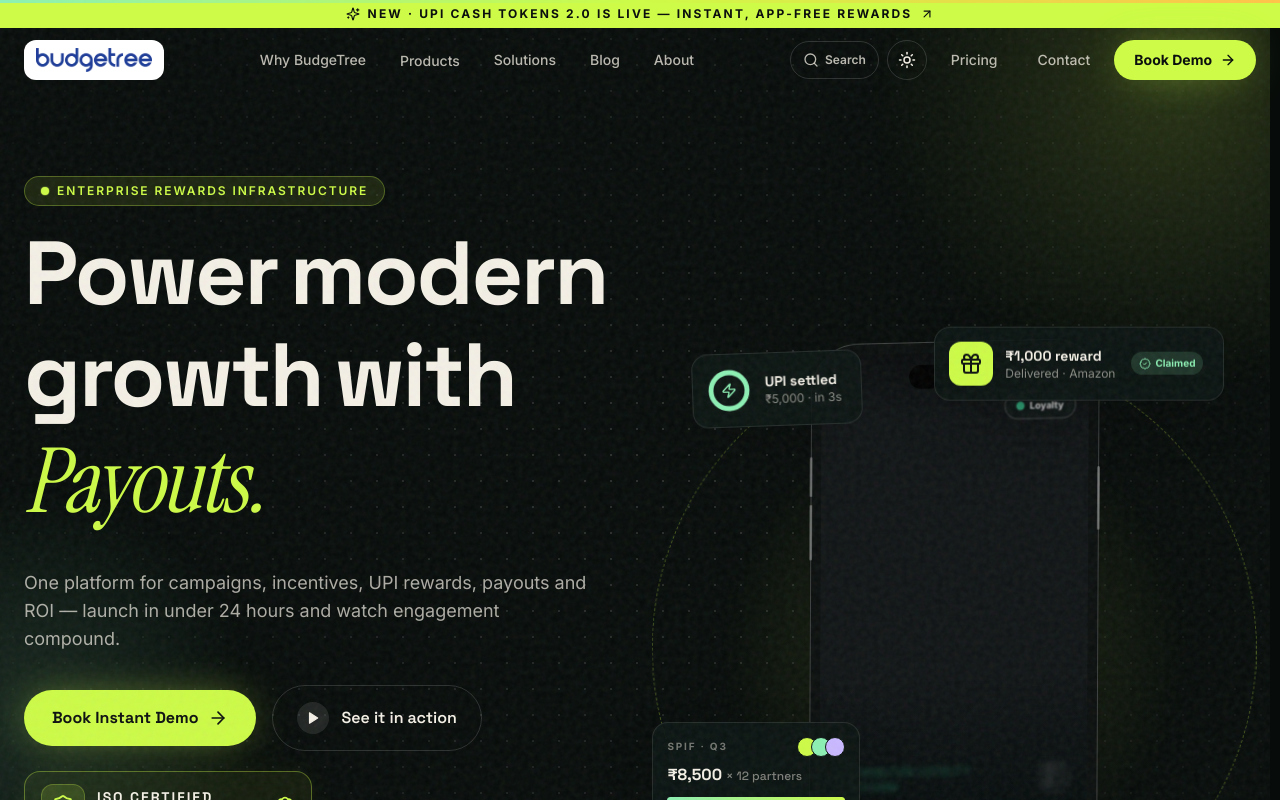
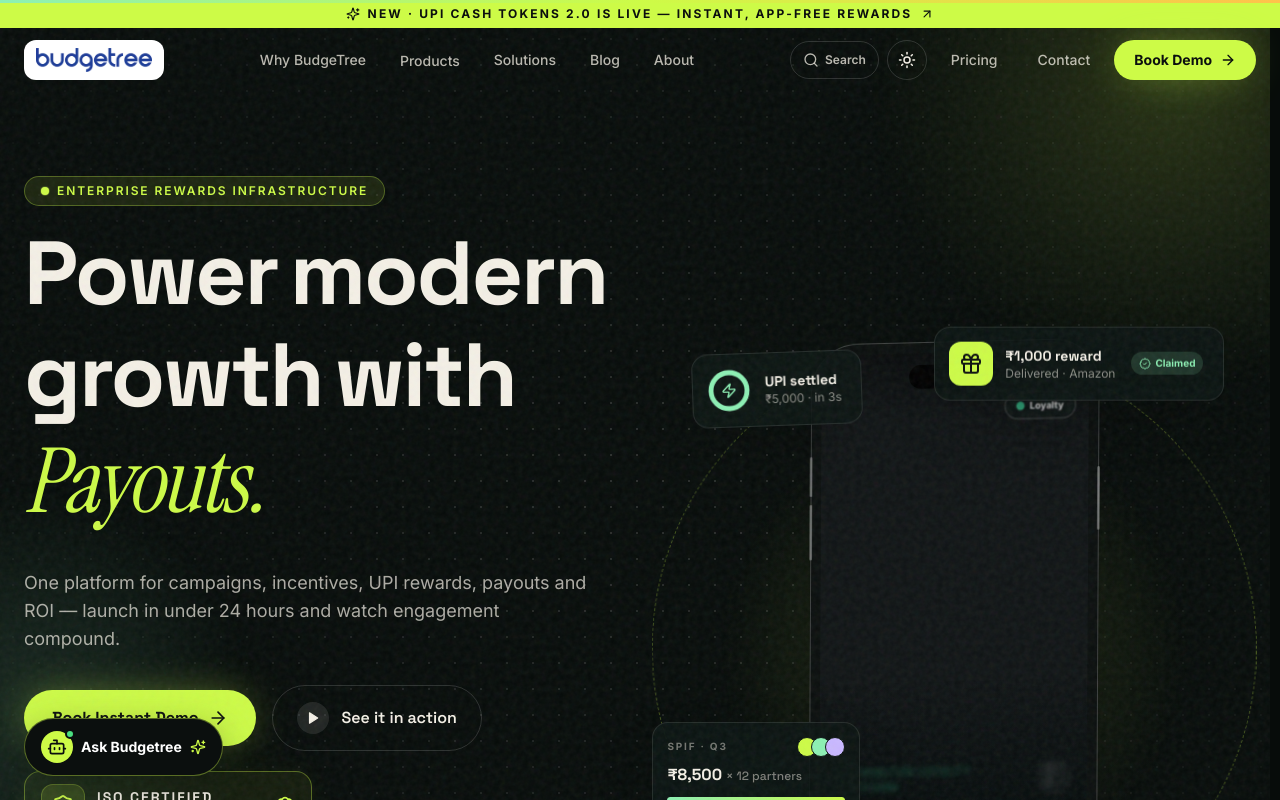
Before and after one commit to anshulmalik1008/budgetree-revamp, a Next.js app: page / in a window 1280 px wide. Shown: the top 800 px of the page. Built offline with nearby package versions, Linux system fonts and the light colour scheme.

Commit message:
Mount site-wide search dialog and corner Budgetree assistant

```diff
--- a/src/app/layout.tsx
+++ b/src/app/layout.tsx
@@ -3,6 +3,7 @@ import { Inter, Space_Grotesk, Instrument_Serif } from "next/font/google";
 import "./globals.css";
 import Navbar from "@/components/Navbar";
 import Footer from "@/components/Footer";
+import SiteSearchAssistant from "@/components/SiteSearchAssistant";
 import { BackToTop, CursorGlow, ScrollProgress } from "@/components/Extras";
 
 const inter = Inter({ subsets: ["latin"], variable: "--font-body" });
@@ -48,6 +49,7 @@ export default function RootLayout({
         {children}
         <Footer />
         <BackToTop />
+        <SiteSearchAssistant />
       </body>
     </html>
   );
```
